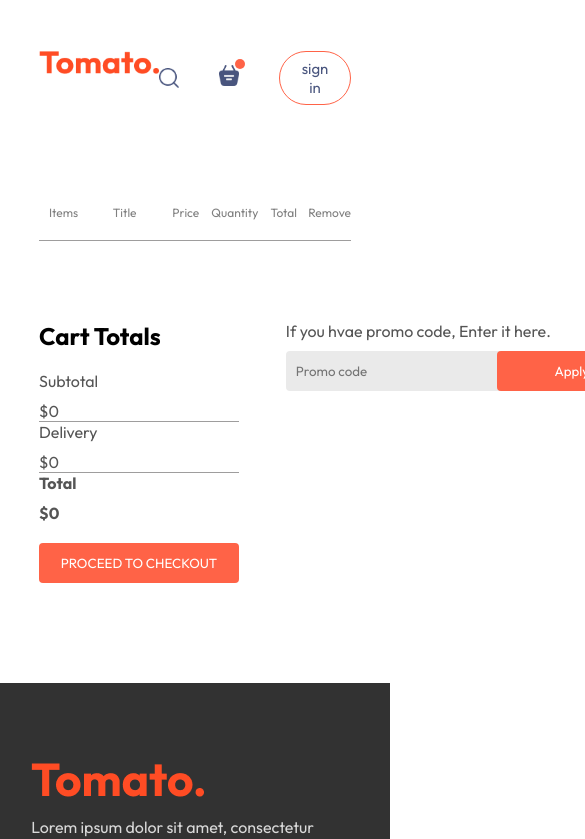
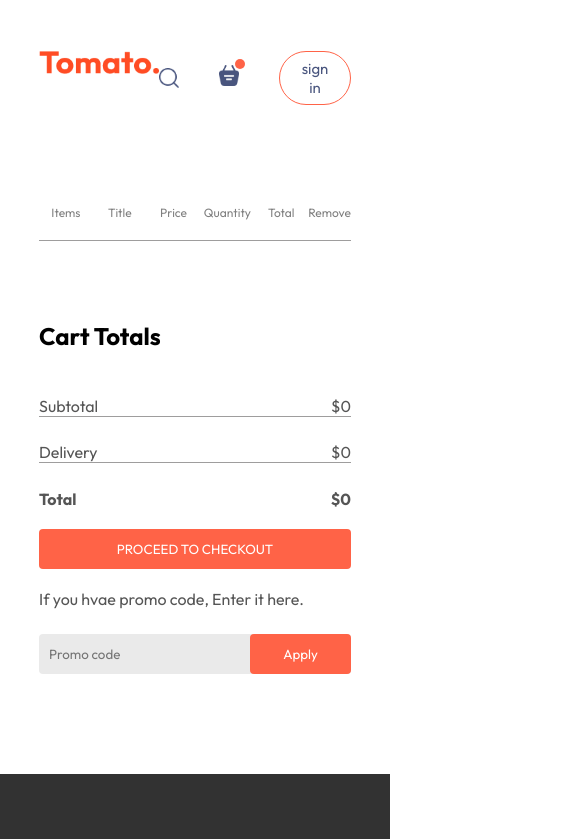
Before and after one commit to yujanThulung/food-delivery, a React (Vite) app: page /cart in a window 390 px wide. Shown: the top 839 px of the page, 585 px wide, since content can reach past the window. Built offline with nearby package versions, Linux system fonts and the light colour scheme.

Commit message:
responsive design complete

```diff
--- a/src/components/Header/Header.css
+++ b/src/components/Header/Header.css
@@ -59,19 +59,41 @@
 
 @media (max-width:1050px){
     .header-contents{
-        max-width:45%;
+        max-width:80%;
+    }
+    .header-contents p{
+        font-size: medium;
     }
 }
 
 
-@media (max-width:750px){
+@media (max-width:767px){
     .header-contents{
         max-width: 65%;
+    }
+    .header-contents h2{
+        font-size: 18px;
     }
     .header-contents p{
         display: none;
     }
     .header-contents button{
-        padding: 2vw 4vw;
+        padding: 2vw 3vw;
     }
 }
+
+
+@media (max-width:426px){
+    .header-contents{
+        max-width: 65%;
+    }
+    .header-contents h2{
+        font-size: 18px;
+    }
+    .header-contents p{
+        display: none;
+    }
+    .header-contents button{
+        padding: 1vw 2vw;
+    }
+}
--- a/src/context/StoreContext.jsx
+++ b/src/context/StoreContext.jsx
@@ -3,42 +3,50 @@ import { food_list } from "../assets/assets";
 
 export const StoreContext = createContext(null);
 
-const StoreContextProvider =(props)=>{
+const StoreContextProvider = (props) => {
 
-    const[cartItems,setCartItems] = useState({});
+    const [cartItems, setCartItems] = useState({});
 
 
-    const addToCart =(itemId)=>{
-        if(!cartItems[itemId]){
-            setCartItems(prev=>({...prev,[itemId]:1}))
+    const addToCart = (itemId) => {
+        if (!cartItems[itemId]) {
+            setCartItems(prev => ({ ...prev, [itemId]: 1 }))
         }
-        else{
-            setCartItems(prev=>({...prev,[itemId]:prev[itemId]+1}))
+        else {
+            setCartItems(prev => ({ ...prev, [itemId]: prev[itemId] + 1 }))
         }
     }
 
 
 
-    const removeFromCart =(itemId)=>{
-        setCartItems((prev)=>({...prev,[itemId]:prev[itemId]-1}));
+    const removeFromCart = (itemId) => {
+        setCartItems((prev) => ({ ...prev, [itemId]: prev[itemId] - 1 }));
     }
 
-    useEffect(()=>{
-        console.log(cartItems);
-    },[cartItems])
+    const getTotalCartAmount = () => {
+        let totalAmount = 0;
+        for (const item in cartItems) {
+            if (cartItems[item] > 0) {
+                let itemInfo = food_list.find((product) => product._id === item);
+                totalAmount += itemInfo.price * cartItems[item];
+            }
+        }
+        return totalAmount;
+    }
 
 
-    const contextValue ={
+    const contextValue = {
         food_list,
         cartItems,
         setCartItems,
         addToCart,
-        removeFromCart
+        removeFromCart,
+        getTotalCartAmount
     }
 
 
 
-    return(
+    return (
         <StoreContext.Provider value={contextValue}>
             {props.children}
         </StoreContext.Provider>
--- a/src/pages/Cart/Cart.css
+++ b/src/pages/Cart/Cart.css
@@ -65,6 +65,9 @@
 
 .cart-total-details{
     display: flex;
+    flex-direction: row;
+    flex-wrap: wrap;
+    padding-top: 3vh;
     justify-content: space-between;
     color: #555;
 }
@@ -93,6 +96,7 @@
 
 .cart-promocode-input{
     display: flex;
+    margin-top: 3vh;
     justify-content: space-between;
     align-items: center;
     gap: 10px;
@@ -118,19 +122,60 @@
 }
 
 
+@media(max-width: 1024px) {
+    .cart-items-title {
+        grid-template-columns: 1fr 1fr 1fr 1fr 1fr 0.5fr;
+    }
+}
 
-@media(max-width:750px){
-    .cart-buttom{
-        flex-direction: column-reverse;
-        flex-wrap: wrap-reverse;
-    }
-    .cart-promocode{
-        flex-direction: column;
-        align-items: start;
-        justify-content: start;
+@media(max-width: 768px) {
+
+    .cart-items-item img {
+        width: 80px;
     }
 
-    .cart-promocode-input{
-        margin-top: 10px;
+    .cart-bottom {
+        flex-direction: column;
+    }
+
+    .cart-total button,
+    .cart-promocode-input button {
+        width: 100%;
     }
 }
+
+@media(max-width: 480px) {
+
+
+    .cart-items-item img {
+        width: 70px;
+    }
+
+    .cart-bottom {
+        flex-direction: column;
+        gap: 20px;
+    }
+
+    .cart-total button,
+    .cart-promocode-input button {
+        width: 100%;
+    }
+}
+
+@media(max-width: 320px) {
+
+
+    .cart-items-item img {
+        width: 60px;
+    }
+
+    .cart-bottom {
+        flex-direction: column;
+        gap: 15px;
+    }
+
+    .cart-total button,
+    .cart-promocode-input button {
+        width: 100%;
+    }
+}
--- a/src/pages/Cart/Cart.jsx
+++ b/src/pages/Cart/Cart.jsx
@@ -5,9 +5,14 @@ import { food_list } from '../../assets/assets';
 
 const Cart = () => {
 
-  const { cartItems, foodList, removeFromCart } = useContext(StoreContext)
+  const { cartItems, foodList, removeFromCart, getTotalCartAmount } = useContext(StoreContext);
+
+  // const deliveryCost = () => {
+  //   return getTotalCartAmount() > 0 ? 2 : 0;
+  // }
 
 
+  const deliveryCost = getTotalCartAmount()>0?2:0;
 
   return (
     <div className='cart'>
@@ -48,17 +53,17 @@ const Cart = () => {
           <div>
             <div className="cart-total-details">
               <p>Subtotal</p>
-              <p>${0}</p>
+              <p>${getTotalCartAmount()}</p>
             </div>
             <hr />
             <div className="cart-total-details">
               <p>Delivery</p>
-              <p>${0}</p>
+              <p>${deliveryCost}</p>
             </div>
             <hr />
             <div className="cart-total-details">
               <b>Total</b>
-              <b>${0}</b>
+              <b>${getTotalCartAmount() + deliveryCost}</b>
             </div>
           </div>
           <button>PROCEED TO CHECKOUT</button>
```
